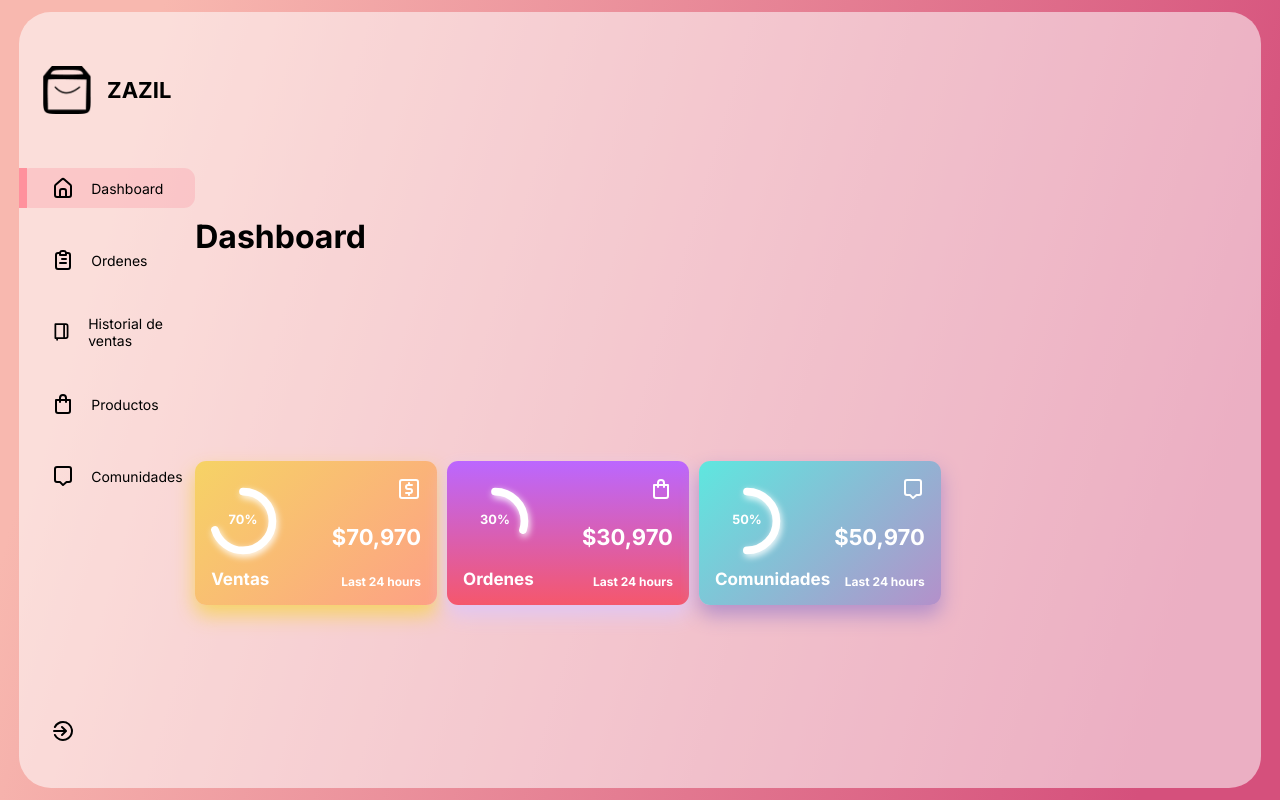
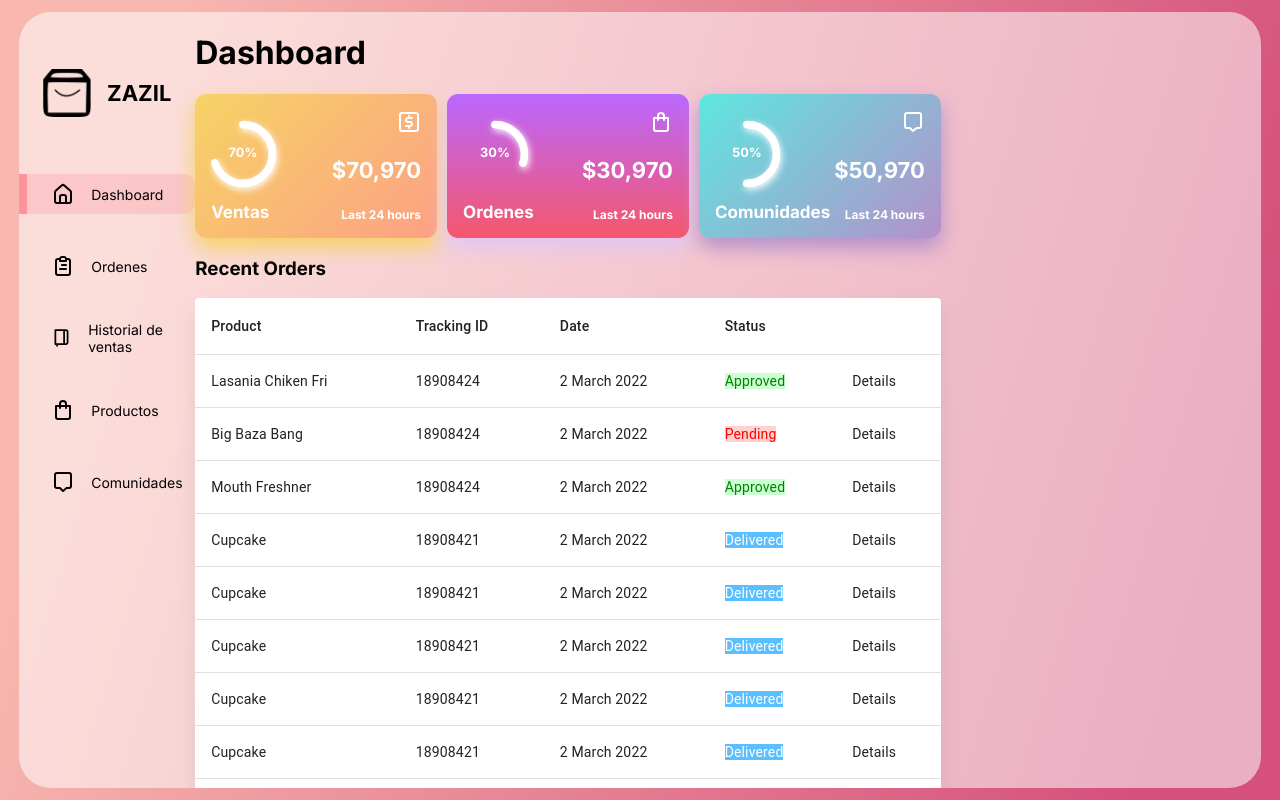
Before and after one commit to Sebastian-Espinoza-25/Reto-TC2007B.401-Equipo-6-Web, a React (Create React App) app: page / in a window 1280 px wide. Built offline with nearby package versions, Linux system fonts and the light colour scheme.

Commit message:
Mid dash Table

```diff
--- a/src/components/Card/Card.css
+++ b/src/components/Card/Card.css
@@ -87,3 +87,20 @@
     padding: 1rem
 
 }
+
+.ExpandedCard>span:nth-of-type(1){
+    color: white;
+    font-size: 26px;
+    font-weight: bold;
+    text-shadow: 0px 0px 15px white;
+}
+
+.ExpandedCard>span:nth-of-type(2){
+    color: rgb(223,222,222);
+    font-size: 16px;
+
+}
+
+.chartContainer{
+    width: 70%;
+}
--- a/src/components/Card/Card.jsx
+++ b/src/components/Card/Card.jsx
@@ -124,11 +124,12 @@
             boxShadow: param.color.boxShadow,
         }}
         layoutId="expandableCard"
+        >
+        <div style={{alignSelf: "flex-end", cursor: "pointer", color: "white"}}>
+            <UilTimes onClick={setExpanded}
 
 
-    >
-        <div>
-            <UilTimes onClick={setExpanded}/>
+            />
         </div>
         <span>
             {param.title}
--- a/src/components/MainDash/MainDash.jsx
+++ b/src/components/MainDash/MainDash.jsx
@@ -1,5 +1,6 @@
 import React from 'react';
 import Cards from '../Cards/Cards';
+import Table from '../Table/Table';
 import './MainDash.css';
 
 const MainDash = () => {
@@ -7,6 +8,7 @@
     <div className="MainDash">
         <h1>Dashboard</h1>
         <Cards/>
+        <Table/>
     </div>
   )
 }
--- /dev/null
+++ b/src/components/Table/Table.jsx
@@ -0,0 +1,93 @@
+import * as React from "react";
+import Table from "@mui/material/Table";
+import TableBody from "@mui/material/TableBody";
+import TableCell from "@mui/material/TableCell";
+import TableContainer from "@mui/material/TableContainer";
+import TableHead from "@mui/material/TableHead";
+import TableRow from "@mui/material/TableRow";
+import Paper from "@mui/material/Paper";
+import "./Table.css";
+
+function createData(name, trackingId, date, status) {
+  return { name, trackingId, date, status };
+}
+
+const rows = [
+  createData("Lasania Chiken Fri", 18908424, "2 March 2022", "Approved"),
+  createData("Big Baza Bang ", 18908424, "2 March 2022", "Pending"),
+  createData("Mouth Freshner", 18908424, "2 March 2022", "Approved"),
+  createData("Cupcake", 18908421, "2 March 2022", "Delivered"),
+  createData("Cupcake", 18908421, "2 March 2022", "Delivered"),
+  createData("Cupcake", 18908421, "2 March 2022", "Delivered"),
+  createData("Cupcake", 18908421, "2 March 2022", "Delivered"),
+  createData("Cupcake", 18908421, "2 March 2022", "Delivered"),
+  createData("Cupcake", 18908421, "2 March 2022", "Delivered"),
+  createData("Cupcake", 18908421, "2 March 2022", "Delivered"),
+  createData("Cupcake", 18908421, "2 March 2022", "Delivered"),
+];
+
+
+const makeStyle=(status)=>{
+  if(status === 'Approved')
+  {
+    return {
+      background: 'rgb(145 254 159 / 47%)',
+      color: 'green',
+    }
+  }
+  else if(status === 'Pending')
+  {
+    return{
+      background: '#ffadad8f',
+      color: 'red',
+    }
+  }
+  else{
+    return{
+      background: '#59bfff',
+      color: 'white',
+    }
+  }
+}
+
+export default function BasicTable() {
+  return (
+      <div className="Table">
+      <h3>Recent Orders</h3>
+        <TableContainer
+          component={Paper}
+          style={{ boxShadow: "0px 13px 20px 0px #80808029" }}
+        >
+          <Table sx={{ minWidth: 650 }} aria-label="simple table">
+            <TableHead>
+              <TableRow>
+                <TableCell>Product</TableCell>
+                <TableCell align="left">Tracking ID</TableCell>
+                <TableCell align="left">Date</TableCell>
+                <TableCell align="left">Status</TableCell>
+                <TableCell align="left"></TableCell>
+              </TableRow>
+            </TableHead>
+            <TableBody style={{ color: "white" }}>
+              {rows.map((row) => (
+                <TableRow
+                  key={row.name}
+                  sx={{ "&:last-child td, &:last-child th": { border: 0 } }}
+                >
+                  <TableCell component="th" scope="row">
+                    {row.name}
+                  </TableCell>
+                  <TableCell align="left">{row.trackingId}</TableCell>
+                  <TableCell align="left">{row.date}</TableCell>
+                  <TableCell align="left">
+                    <span className="status" style={makeStyle(row.status)}>{row.status}</span>
+                  </TableCell>
+                  <TableCell align="left" className="Details">Details</TableCell>
+                </TableRow>
+              ))}
+            </TableBody>
+          </Table>
+        </TableContainer>
+      </div>
+  );
+}
```
Also changed, not shown: src/components/Table/Table.css (added).
